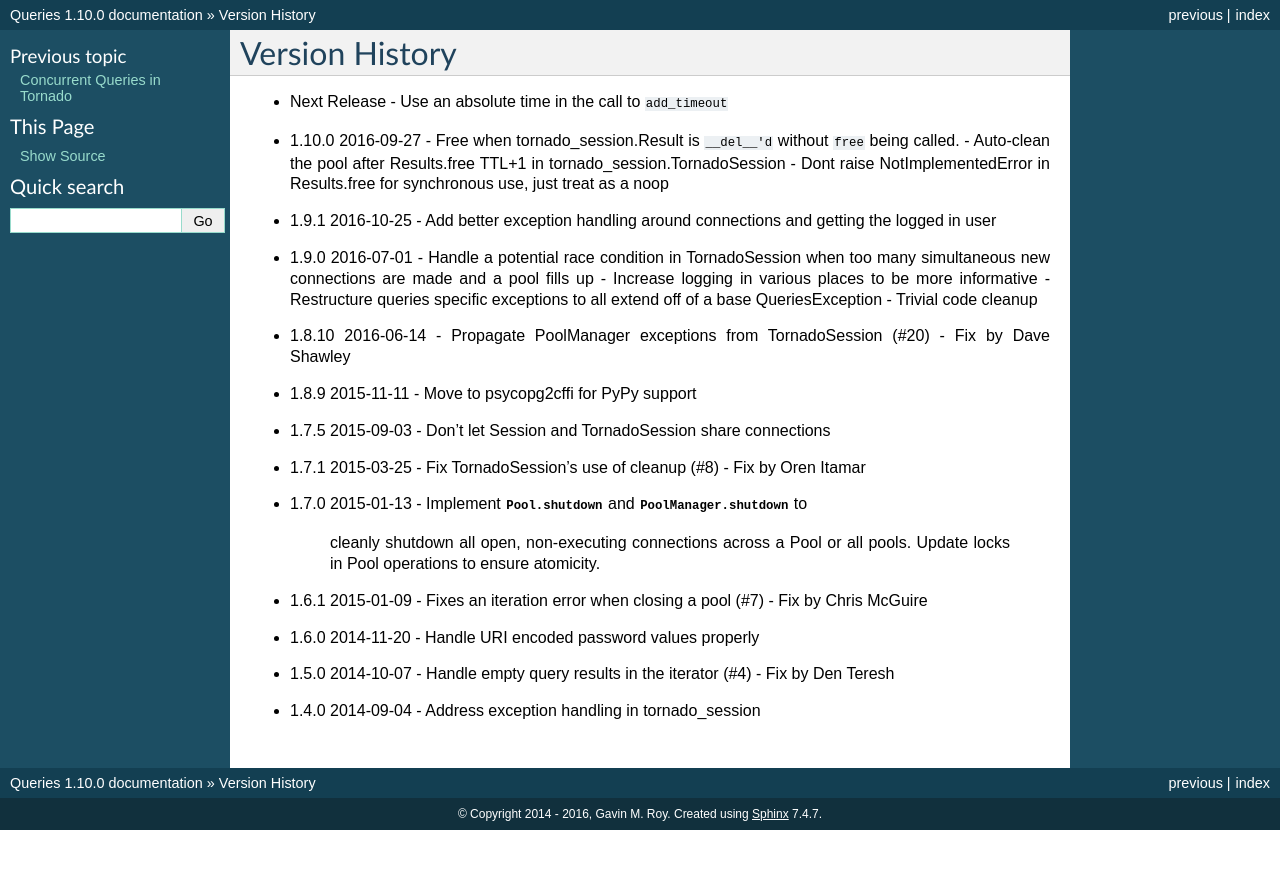
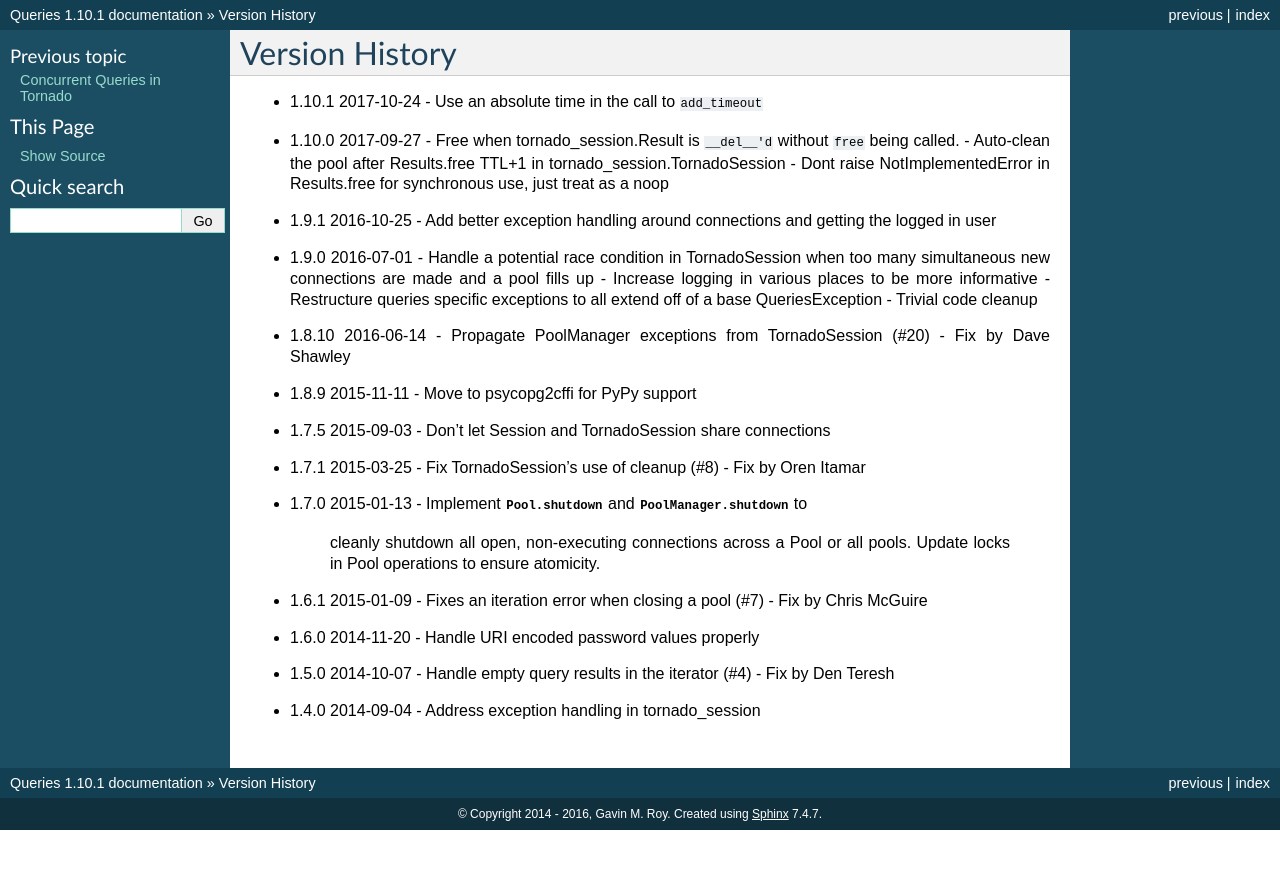
Before and after one commit to gmr/queries, a Sphinx documentation site: the page built from docs/history.rst, in a window 1280 px wide. Shown: the top 869 px of the page. Built offline with Sphinx 7.4.7, drawn with Linux system fonts in a browser that asks for light colours.

Commit message:
Bump the version for release

```diff
--- a/docs/history.rst
+++ b/docs/history.rst
@@ -1,8 +1,8 @@
 Version History
 ===============
-- Next Release
+- 1.10.1 2017-10-24
   - Use an absolute time in the call to ``add_timeout``
-- 1.10.0 2016-09-27
+- 1.10.0 2017-09-27
   - Free when tornado_session.Result is ``__del__'d`` without ``free`` being called.
   - Auto-clean the pool after Results.free TTL+1 in tornado_session.TornadoSession
   - Dont raise NotImplementedError in Results.free for synchronous use, just treat as a noop
--- a/queries/__init__.py
+++ b/queries/__init__.py
@@ -8,7 +8,7 @@ The core `queries.Queries` class will automatically register support for UUIDs,
 Unicode and Unicode arrays.
 
 """
-__version__ = '1.10.0'
+__version__ = '1.10.1'
 version = __version__
 
 import logging
--- a/setup.py
+++ b/setup.py
@@ -28,7 +28,7 @@ classifiers = ['Development Status :: 5 - Production/Stable',
                'Topic :: Software Development :: Libraries']
 
 setup(name='queries',
-      version='1.10.0',
+      version='1.10.1',
       description="Simplified PostgreSQL client built upon Psycopg2",
       maintainer="Gavin M. Roy",
       maintainer_email="gavinmroy@gmail.com",
```
